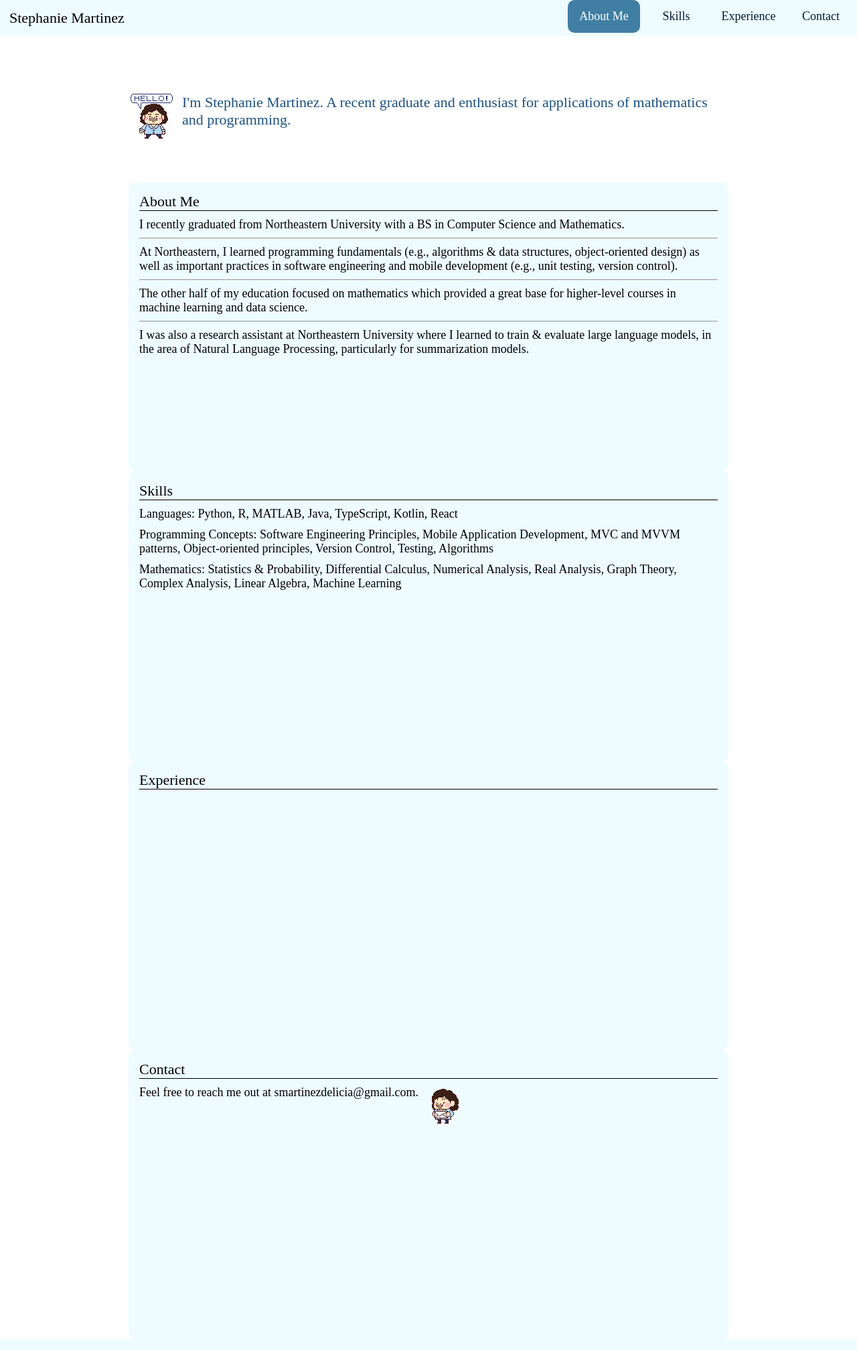
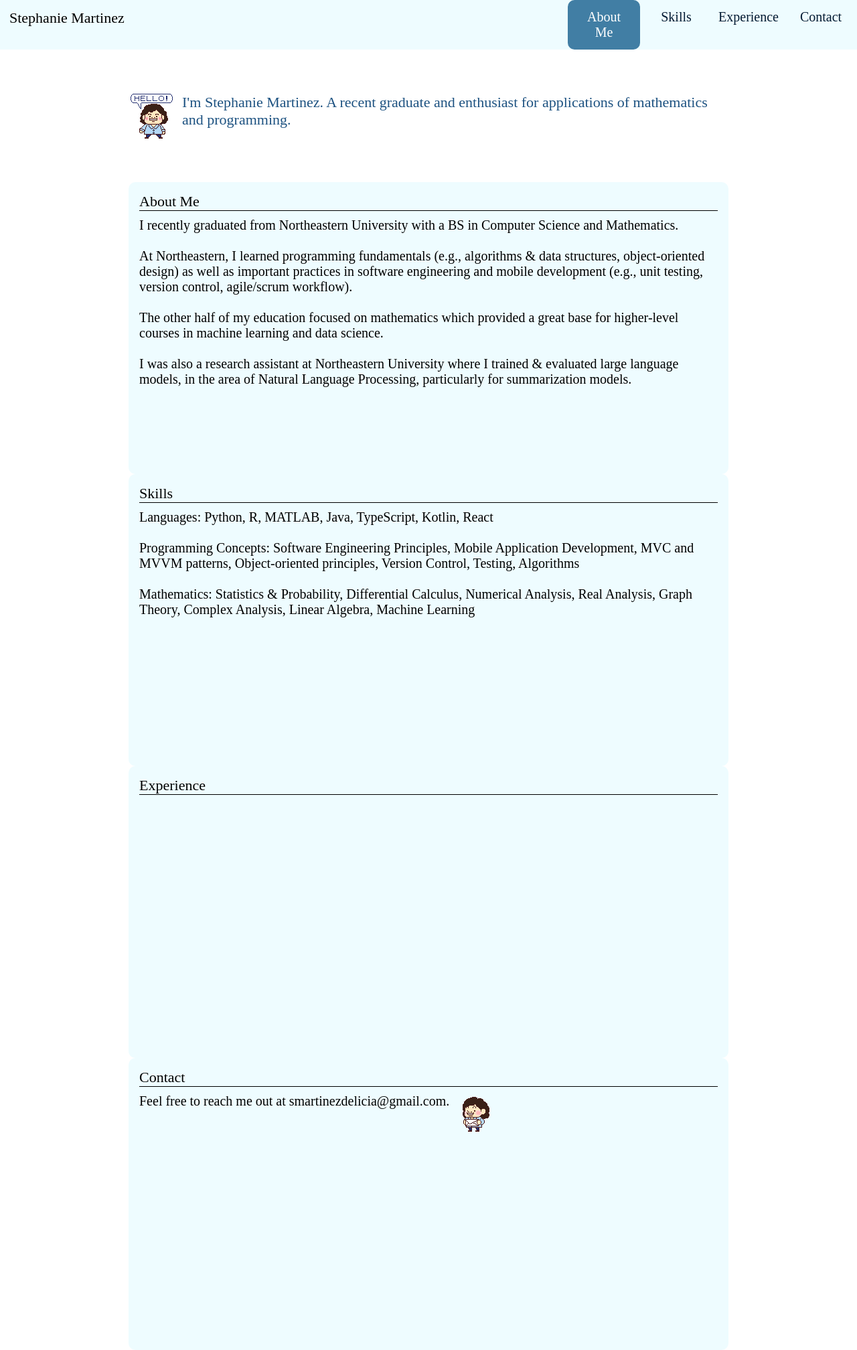
Before and after one commit to Stephanie-Delicia/stephanie-delicia.github.io, a PHP site: page / in a window 1280 px wide. Shown: the whole page at 67% size. Run offline with PHP 8.4, Linux system fonts and the light colour scheme.

Commit message:
Add files via upload

```diff
--- a/css/styles.css
+++ b/css/styles.css
@@ -67,7 +67,7 @@ body {
     display: block;
     padding: 14px;
     text-decoration: none;
-    font-size: 18px;
+    font-size: 20px;
     display: flex;
     justify-content: center;
     align-items: center;
@@ -113,14 +113,14 @@ body {
 
   /* --------------------- General Content Boxes ---------------- */
   .generalContent {
-    grid-row: 3;
     background-color: #eefcff;
-    overflow: clip;
+    overflow: hidden;
     height: 400px;
     top: 200px;
     padding: 16px;
     scroll-margin-top: 5em;
     border-radius: 10px;
+    padding-bottom: 20px;
   }
 
   .generalContent header {
@@ -130,7 +130,7 @@ body {
   .generalContent content {
     float: left;
     padding-top: 10px;
-    font-size: 18;
+    font-size: 20;
   }
 
   .generalContent line {
--- a/index.html
+++ b/index.html
@@ -42,21 +42,19 @@
         <content>
             I recently graduated from Northeastern University with
             a BS in Computer Science and Mathematics.
+            <br></br>
 
-            <hr>
             At Northeastern, I
             learned programming fundamentals (e.g., algorithms & data structures, object-oriented design)
-            as well as important practices in software engineering and mobile development (e.g., unit testing, version control).
-            <hr>
+            as well as important practices in software engineering and mobile development (e.g., unit testing, version control, agile/scrum workflow).
+            <br></br>
 
             The other half of my education focused on mathematics which provided a great base for higher-level courses in
             machine learning and data science.
-            <hr>
+            <br></br>
 
-            I was also a research assistant at Northeastern University where I learned to train & evaluate large language models,
+            I was also a research assistant at Northeastern University where I trained & evaluated large language models,
             in the area of Natural Language Processing, particularly for summarization models.
-
-
         </content>
     </div>
 
@@ -66,12 +64,12 @@
         <line></line>
         <content>
             Languages: Python, R, MATLAB, Java, TypeScript, Kotlin, React
-        </content>
+            <br></br>
 
-        <content> Programming Concepts: Software Engineering Principles, Mobile Application Development,
-            MVC and MVVM patterns, Object-oriented principles, Version Control, Testing, Algorithms </content>
+            Programming Concepts: Software Engineering Principles, Mobile Application Development,
+            MVC and MVVM patterns, Object-oriented principles, Version Control, Testing, Algorithms
+            <br></br>
 
-        <content>
             Mathematics: Statistics & Probability, Differential Calculus, Numerical Analysis,
             Real Analysis, Graph Theory, Complex Analysis, Linear Algebra, Machine Learning
         </content>
```
